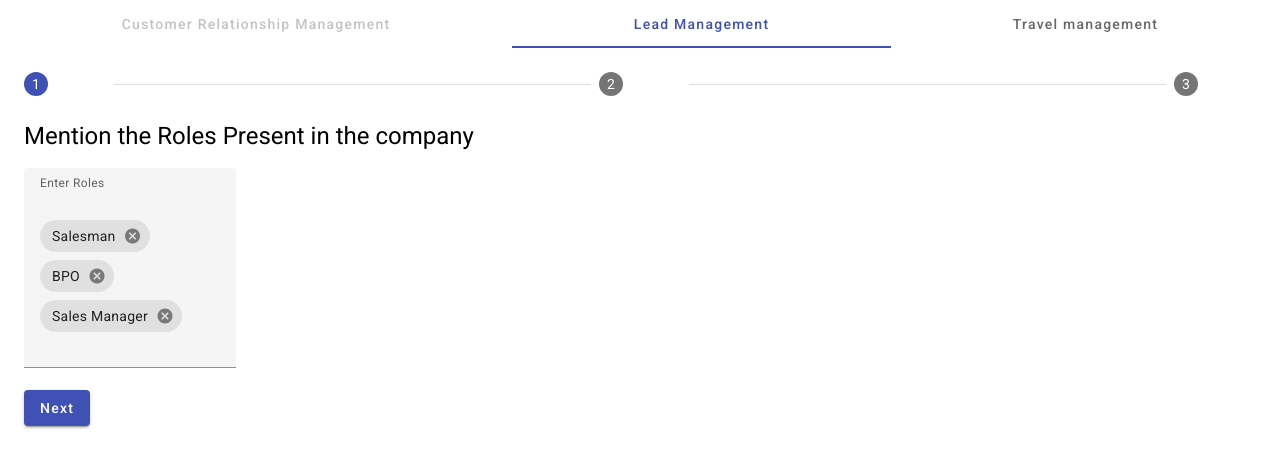
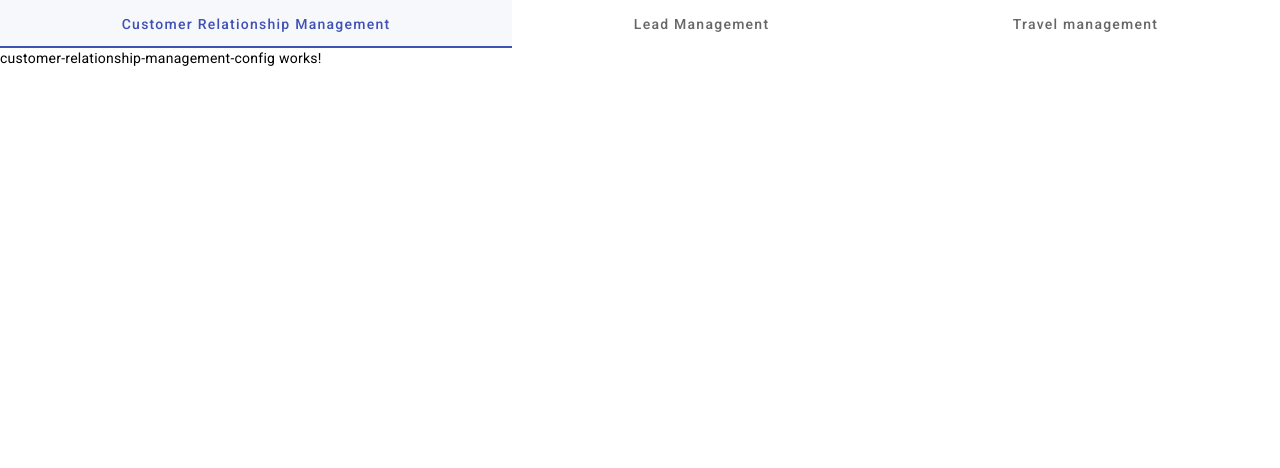
Before and after one commit to AnsukSinhaRoy/Synchro-SPHERE-public, an Angular app: page / in a window 1280 px wide. Shown: the top 468 px of the page. Built offline with nearby package versions, Linux system fonts and the light colour scheme.

Commit message:
CHANGE 1

```diff
--- a/angular.json
+++ b/angular.json
@@ -98,5 +98,8 @@
         }
       }
     }
+  },
+  "cli": {
+    "analytics": "21e19481-8c0a-4344-a74f-d62263700f2b"
   }
 }
--- a/src/app/configure-page/configure-page.component.ts
+++ b/src/app/configure-page/configure-page.component.ts
@@ -13,7 +13,7 @@ import { TravelManagementConfigComponent } from '../travel-management-config/tra
 })
 export class ConfigurePageComponent {
   tabLabels = ['Customer Relationship Management', 'Lead Management', 'Travel management'];
-  tabVisibility = [false, true, true];
+  tabVisibility = [true, true, true];
   selectedIndex = this.tabVisibility.indexOf(true);
   selectedTabLabel: string | undefined; // Declare selectedTabLabel here
 
```
